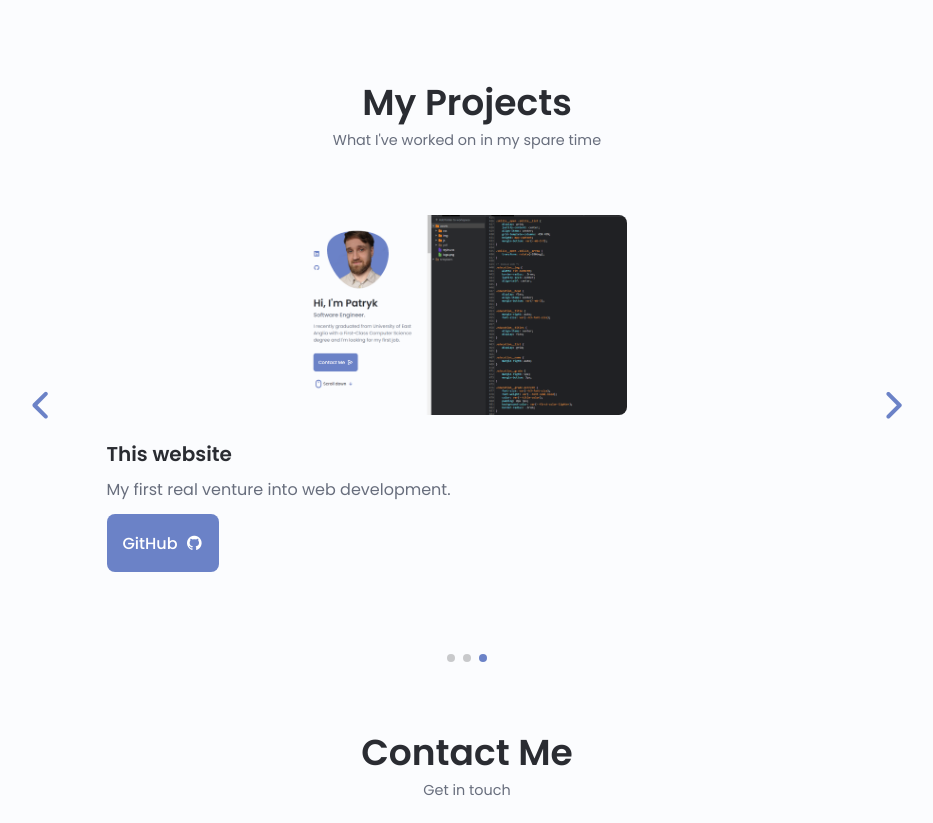
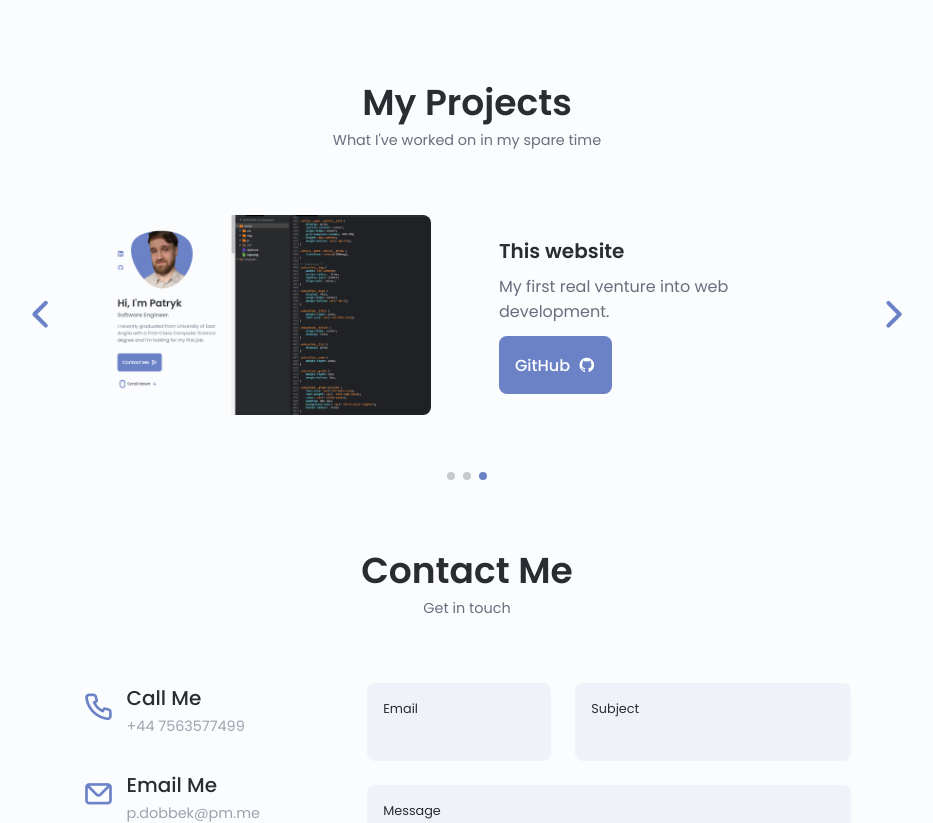
Before and after one commit to pdobbek/portfolio, a Django app: page / in a window 1280 px wide. Shown: the part 2324-3147 px from the top of the page, without its empty margins (173-1106 px from the left). Run offline with Django 4.2, Linux system fonts and the light colour scheme.

Commit message:
hotfix: projects swiper in one column
should display in two columns now (medium devices)

```diff
--- a/static/css/styles.css
+++ b/static/css/styles.css
@@ -771,7 +771,8 @@ button, input[type="submit"], input[type="reset"] {
     }
 
     .skills__container,
-    .education__container {
+    .education__container,
+    .projects__content {
         grid-template-columns: repeat(2, 1fr);
     }
 
```
